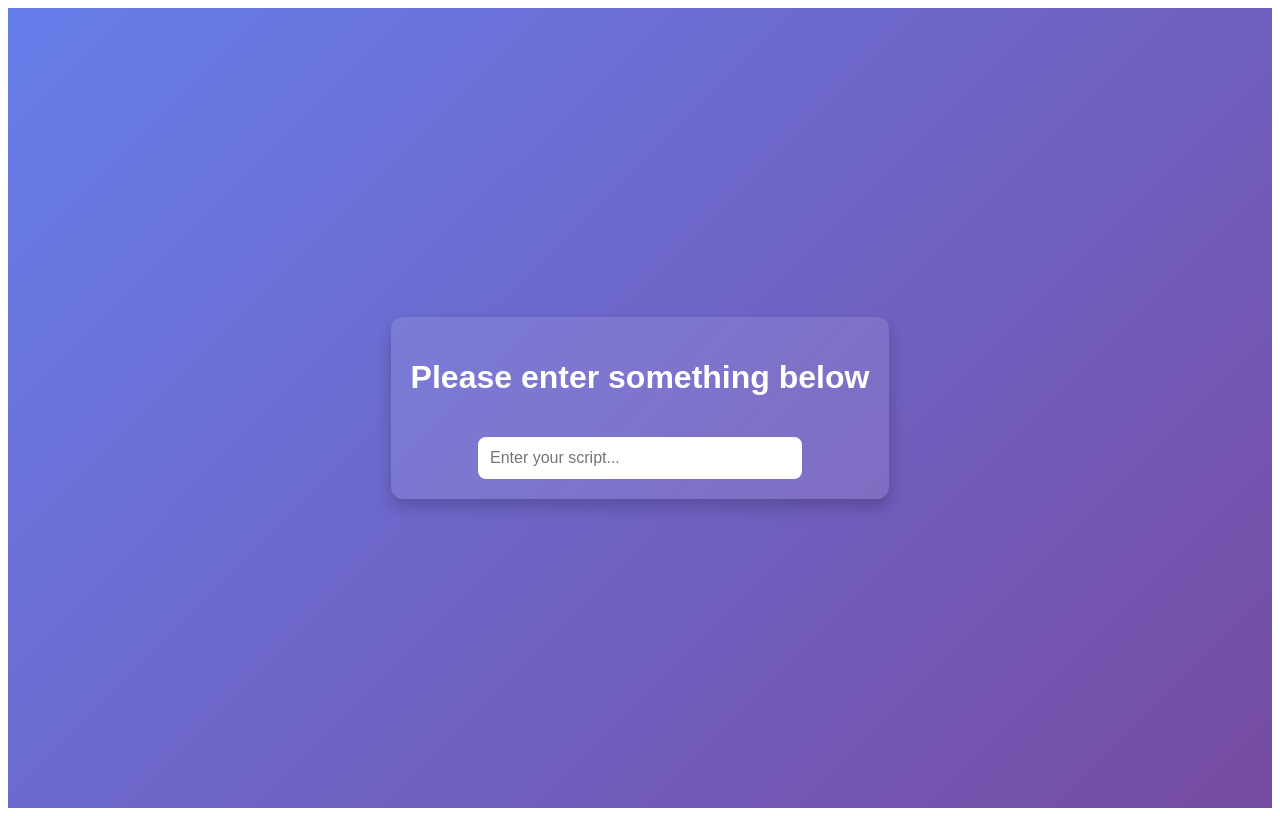
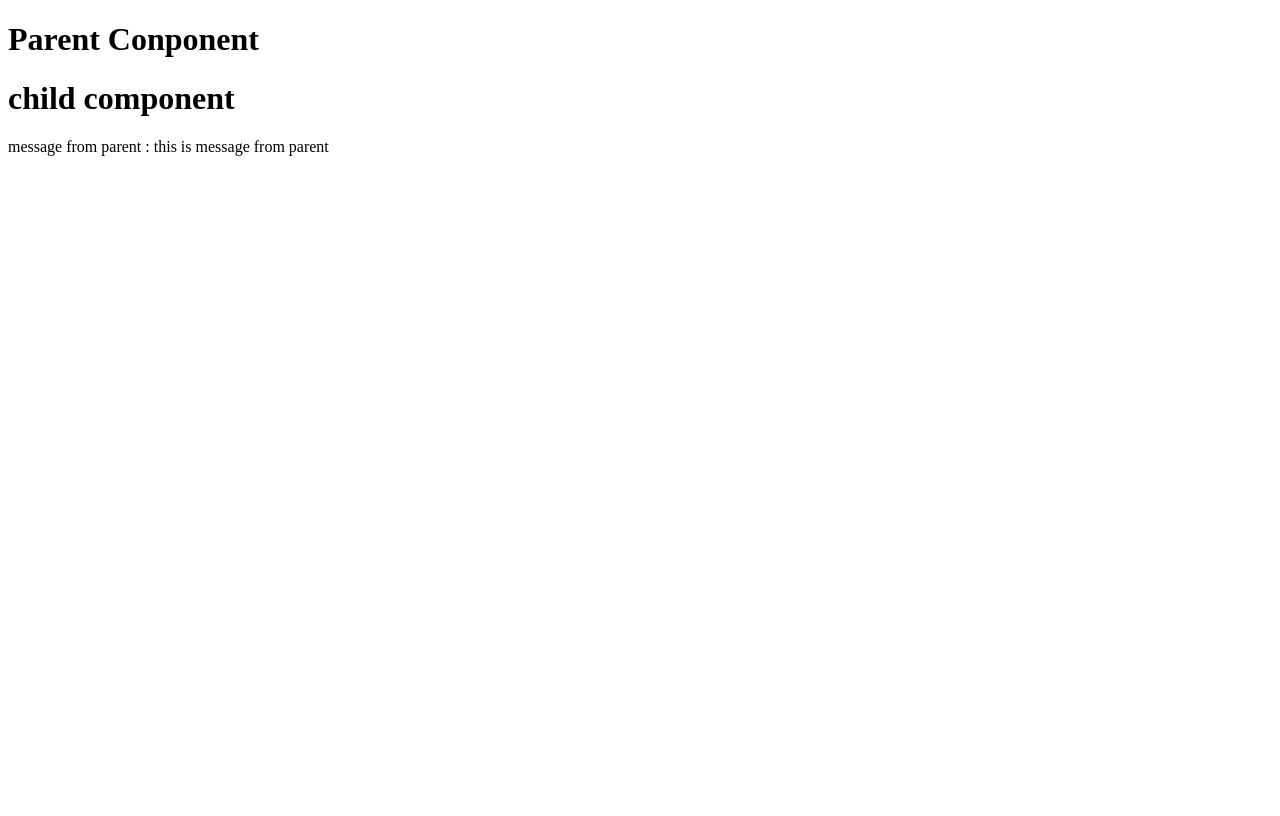
Before and after one commit to sayyedrabeeh/Python-FullStack, a React (Create React App) app in the folder full_react/: page / in a window 1280 px wide. Built offline with nearby package versions, Linux system fonts and the light colour scheme.

Commit message:
react pratical  parent -> child  app

```diff
--- a/full_react/src/index.js
+++ b/full_react/src/index.js
@@ -2,15 +2,12 @@ import React from 'react';
 import ReactDOM from 'react-dom/client';
 // import App from './App';
 // import Counter from './react1/pratical/counter'
-import InputDisplay from './react1/pratical/inputdisplay';
+// import InputDisplay from './react1/pratical/inputdisplay';
+import Parent from './react1/pratical/parent_child';
 
 const root = ReactDOM.createRoot(document.getElementById('root'));
 root.render(
   <React.StrictMode>
-    <InputDisplay />
+    <Parent />
   </React.StrictMode>
 );
-
-// If you want to start measuring performance in your app, pass a function
-// to log results (for example: reportWebVitals(console.log))
-// or send to an analytics endpoint. Learn more: https://bit.ly/CRA-vitals
--- /dev/null
+++ b/full_react/src/react1/pratical/parent_child.jsx
@@ -0,0 +1,29 @@
+import React from "react";
+
+
+
+function Child({message}){
+
+    return(
+    <>
+    <h1> child component</h1>
+    <p> message from parent : {message}</p>
+    </>
+
+)
+}
+
+
+function Parent(){
+
+    const  message = 'this is message from parent '
+
+    return(
+        <>
+        <h1>Parent Conponent</h1>
+        <Child message={message}/>
+        </>
+    )
+
+}
+export default  Parent
```
